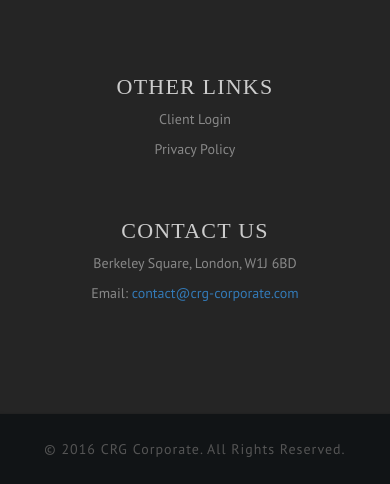
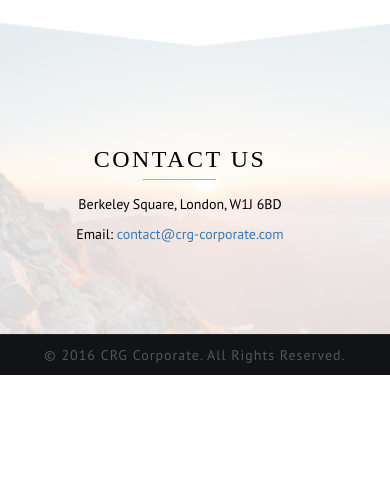
Before and after one commit to crg-web/crg-web.github.io, a PHP site: page / in a window 390 px wide. Shown: the part 2017-2501 px from the top of the page. After the commit the page ends 2392 px from the top, so only its background shows below. Run offline with PHP 8.4, Linux system fonts and the light colour scheme; some libraries are stand-ins or nearby versions; some web fonts are replaced.

Commit message:
changes added - carousel and imagery added

```diff
--- a/css/shortcodes.css
+++ b/css/shortcodes.css
@@ -170,7 +170,7 @@
 
 /* - About Right */
 .about-right p {
-	text-align: left;
+	text-align: justify;
 	font-size: 16px;
 	color: #777;
 	line-height: 28px;
@@ -199,7 +199,7 @@
 .service-section .section-header h5 {
 	color: #333;
 	padding-right: 100px;
-	font-size: 28px;
+	font-size: 22px;
 	/*padding-top: 105px;*/
 }
 
@@ -217,7 +217,7 @@
 }
 .service-center .section-header h5 {
 	padding-right: 0;
-	color: #244e8d;
+	color: #bb9a66;
 }
 .service-center .section-header h3{
 	letter-spacing: 3px;
@@ -256,7 +256,7 @@
 /* - Achivement Section */
 .achivement-section {
 	text-align: center;
-	background-image: url("../images/Transition.png");
+	background-image: url("../images/mountain2.png");
 	background-repeat: no-repeat;
 	background-size: cover;
 	position: relative;
@@ -264,8 +264,8 @@
 }
 .achivement-section::before {
 	/*background-color: #4d4d42;*/
-	background-color: #1a1f53;
-	opacity: 0.85;
+	background-color: #fff;
+	opacity: 0.1;
 	content: "";
 	position: absolute;
 	display: inline-block;
--- a/home.html
+++ b/home.html
@@ -175,6 +231,27 @@
 		</div>
 	</div><!-- Banner Section /- -->
 
+		<!-- Mobile Banner -->
+	<div id="achivement-section" class="container-fluid no-padding achivement-section visible-xs">
+		<div class="section-padding"></div>
+		<div class="row">
+			<!-- Container -->
+			<div class="container">
+				<div class="section-header">
+					<h3>Worldwide Talent Management</h3>
+				</div>
+				<div class="">
+					<div class="col-md-12 col-sm-12 col-xs-12 about-right">
+						<p>With unrivaled practical experience and a deep understanding of the global business and professional services industries, our team of consultants is well-qualified to find exceptional candidates with specialized expertise for key business and practice leadership roles.</p>
+						<a href="about.html#" title="Read More">Learn More <i class="fa fa-angle-right"></i></a></p>
+					</div>
+				</div>
+			</div><!-- Container /- -->
+			<div class="section-padding"></div>
+		</div>
+	</div><!-- Achivement Section /- -->
+
+
 	<!-- About Section -->
 	<div id="about-section" class="about-section container-fluid no-padding">
 		<div class="section-padding"></div>
@@ -228,37 +308,30 @@
 		<div class="section-padding"></div>
 	</div><!-- Testimonials Section / -->
 
-	<div class="imagery" >
-
-	</div>
-
-	<footer class="footer-main container-fluid no-padding">
-		<!-- Container -->
-		<div class="container">
-			<div class="row">
-				<div class="col-md-6 col-xs-12">
-					<aside class="widget" align="center">
-						<h3 class="widget-title" align="center">Other Links</h3>
+	<div class="imagery outside" >
+		<div class="row inside">
+			<div class="col-md-6 col-xs-6 hidden-xs" style="text-align:center">
+				<aside class="section-header" align="center">
+					<h3 align="center" style="color:black">Other Links</h3>
 					<!-- <hr> -->
 					<p>Client Login</p>
 					<p>Privacy Policy</p>
 				</aside>
 			</div>
-				<div class="col-md-6 col-xs-12">
-					<aside class="widget" align="center">
-						<h3 class="widget-title" align="center">Contact us</h3>
+			<div class="col-md-6 col-xs-12" style="text-align:center">
+				<aside class="section-header" align="center">
+					<h3 align="center" style="color:black">Contact us</h3>
 					<!-- <hr> -->
 					<p>Berkeley Square, London, W1J 6BD</p>
 					<p>Email: <a href="mailto:contact@crg-corporate.com">contact@crg-corporate.com</a></p>
 				</aside>
 			</div>
 		</div>
-		</div><!-- Container /- -->
-		<!-- Bottom Footer -->
+	</div>
+	<!-- Footer -->
 	<div class="container-fluid no-padding bottom-footer">
 		<p>&copy; 2016 CRG Corporate. All Rights Reserved.</p>
 	</div><!-- Bottom Footer /- -->
-	</footer>
 
 	</div><!-- Main Container -->
 	<!-- JQuery v1.11.3 -->
--- a/style.css
+++ b/style.css
@@ -102,6 +102,14 @@ a {
 	height: 400px;
 	/*margin-bottom: -10px;*/
 }
+.outside {
+	position: relative;
+}
+.inside {
+	position: absolute;
+	width: 100%;
+	bottom: 0;
+}
 
 /* - Padding/Margin */
 .no-padding {
@@ -149,8 +157,8 @@ ul {
 	font-family: 'eb_garamond08_regular';
 	font-size: 22px;
 	text-transform: uppercase;
-	/*color: #bb9a66;*/
-	color: #244e8d;
+	color: #bb9a66;
+	/*color: #244e8d;*/
 	letter-spacing: 2.5px;
 	margin-bottom: 22px;
 	margin-top: 0px;
@@ -159,12 +167,12 @@ ul {
 	font-family: 'eb_garamond08_regular';
 	font-size: 30px;
 	text-transform: uppercase;
-	color: #bb9a66;
+	color: #244e8d;
 	letter-spacing: 2.5px;
 	background-image: url("images/icon/section-border2.png");
 	background-repeat: no-repeat;
 	background-position: center bottom;
-	padding-bottom: 40px;
+	padding-bottom: 5px;
 	line-height: 40px;
 }
 
@@ -546,9 +554,9 @@ ul {
 /* -- Boottom Footer */
 .bottom-footer {
 	background-color: #111416;
-	padding: 25px 0;
+	padding: 10px 0;
 	text-align: center;
-	margin-top: 50px;
+	margin-top: 0px;
 	-moz-box-shadow: 0px 2px 2px 1px #1e1e1e;
 	-webkit-box-shadow: 0px 2px 2px 1px #1e1e1e;
 	box-shadow: 0px 2px 2px 1px #1e1e1e;
@@ -851,6 +859,17 @@ ul {
 	.about-author {
 		margin-top: 35px;
 	}
+	.imagery {
+    background: url(/images/mountain-mobile.png);
+    background-size: cover;
+    height: 400px;
+    /* margin-bottom: -10px; */
+	}
+	.inside {
+    position: absolute;
+    width: 100%;
+    bottom: 60px;
+}s
 }
 
 /* -- max-width: 992 */
@@ -874,7 +893,7 @@ ul {
 	.text-logo {
 		color: #fff;
 		display: inline-block;
-		font-family: "PT Sans",sans-serif;
+		font-family: 'eb_garamond08_regular';
 		font-size: 24px;
 		line-height: normal;
 		padding-top: 16px;
```
Also changed, not shown: other parts of home.html (+68 -9 lines), about.html (+16 -31 lines), candidates.html (+17 -31 lines), images/CRG-Coporate-Phillips.png (added), images/about2.png, images/about3.png (added), images/about4.png (added), images/globe-icon.png (added), images/globe-icon.svg (added), images/mountain-mobile.png (added), 3 other files. Lines whose indentation alone changed are shown as unchanged.
